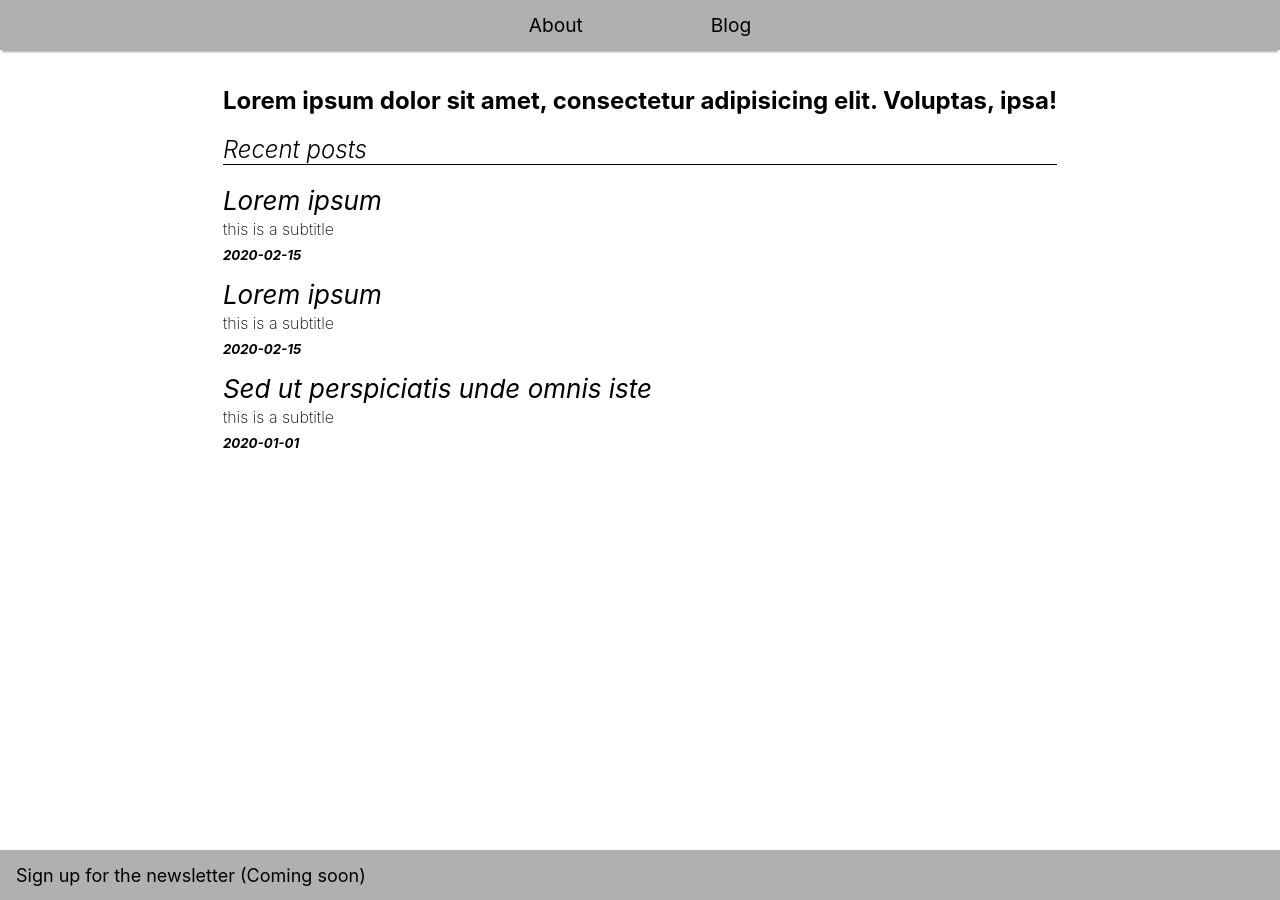
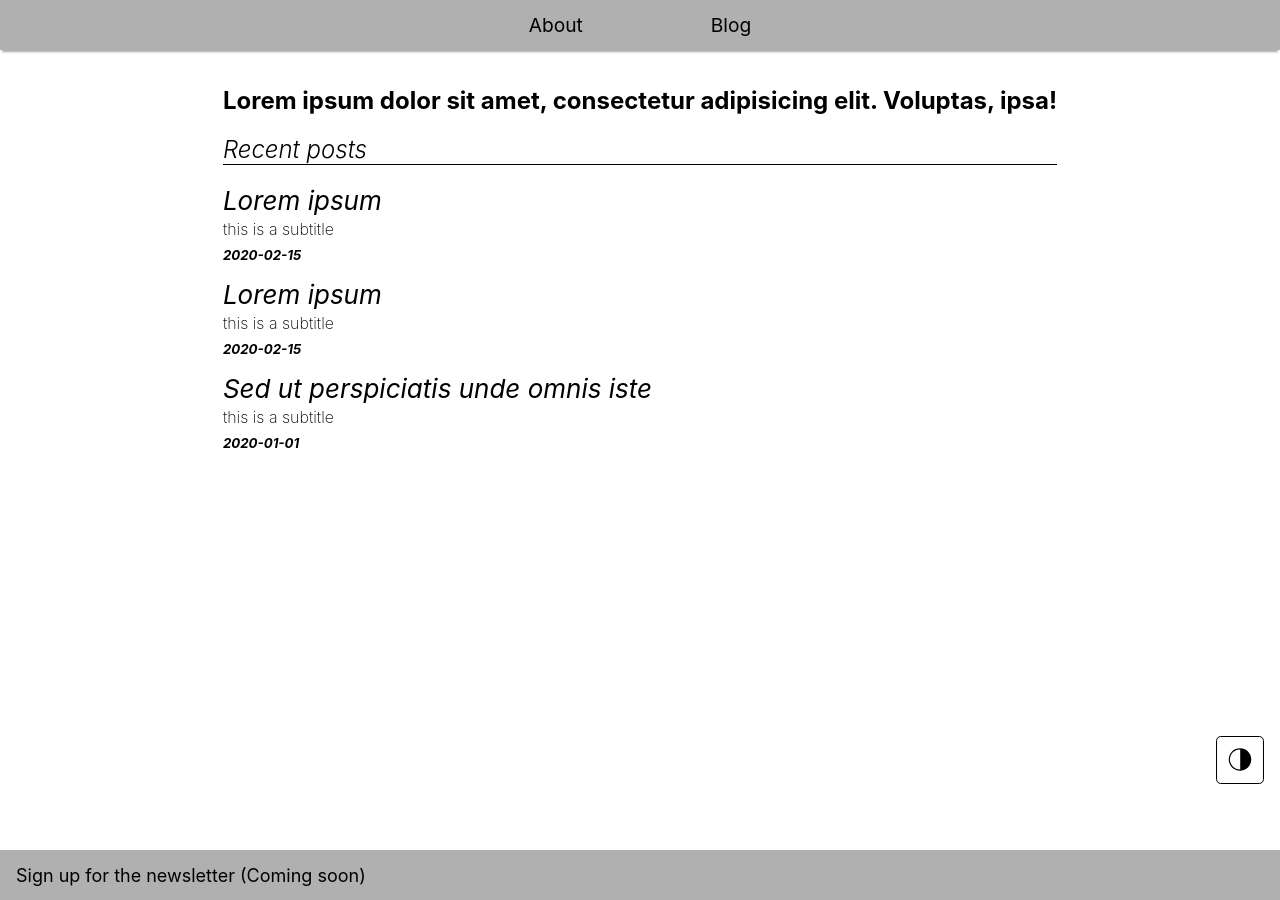
Before and after one commit to tomasnyberg/maxkopra.com, a Next.js app: page / in a window 1280 px wide. Built offline with nearby package versions, Linux system fonts and the light colour scheme.

Commit message:
have sort of nice dark mode now, fixed position bottom left

```diff
--- a/components/Layout.js
+++ b/components/Layout.js
@@ -4,6 +4,7 @@ import Meta from './Meta'
 import LayoutStyles from '../styles/Layout.module.css'
 import '../styles/Layout.module.css'
 import { createContext, useState } from 'react'
+import {WiMoonAltThirdQuarter} from 'react-icons/wi'
 
 export const darkmodeContext = createContext(false)
 
@@ -26,6 +27,9 @@ const Layout = ({children}) => {
           </main>
             <Footer/>
         </div>
+        <WiMoonAltThirdQuarter size="1.5em"
+         onClick={toggleDarkmode}
+        className={`${LayoutStyles.darkmodebutton} ${darkmode ? LayoutStyles.darkdarkmodebutton:LayoutStyles.lightdarkmodebutton}`}/>
       </div>
     </darkmodeContext.Provider>
   )
--- a/package.json
+++ b/package.json
@@ -13,6 +13,7 @@
     "next": "12.2.4",
     "react": "18.2.0",
     "react-dom": "18.2.0",
+    "react-icons": "^4.4.0",
     "remark": "^14.0.2",
     "remark-html": "^15.0.1"
   },
--- a/styles/Layout.module.css
+++ b/styles/Layout.module.css
@@ -22,3 +22,26 @@
   flex-direction: column;
   align-items: center;
 }
+
+.darkmodebutton {
+  position: fixed;
+  bottom: 1rem;
+  right: 1rem;
+  border: black 1px solid;
+  color:black;
+  background-color: white;
+  border-radius: 10%;
+  cursor: pointer;
+  font-size: 2rem;
+  font-weight: 400;
+  padding: 0.5rem 0.5rem;
+  transition: 0.35s;
+}
+
+.darkdarkmodebutton:hover {
+  background-color: lightgray;
+}
+
+.lightdarkmodebutton:hover {
+  background-color: lightgray;
+}
```
Also changed, not shown: 1 other file (tests, documents, lock files or other folders).
